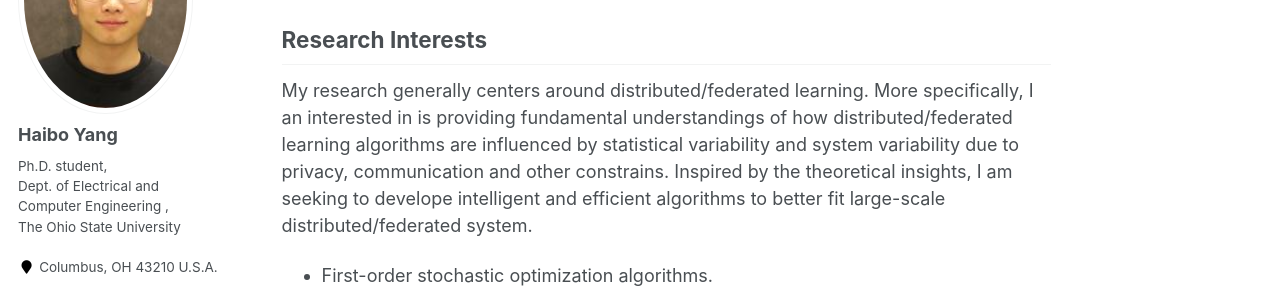
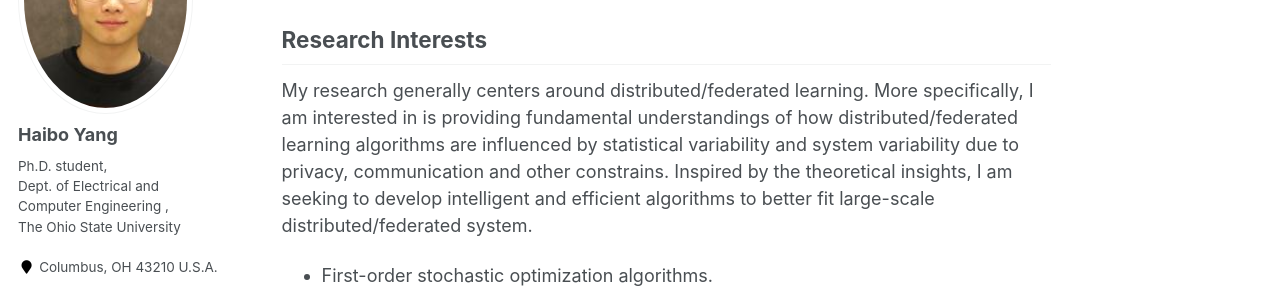
Before and after one commit to Haibo-Yang-OSU/homepage, a Jekyll site: the page built from _pages/about.md, in a window 1280 px wide and 1051 px high. Shown: the part 233-521 px from the top of the window. Built offline with Jekyll 4.4.1, drawn with Linux system fonts in a browser that asks for light colours.

Commit message:
fix  typo

```diff
--- a/_pages/about.md
+++ b/_pages/about.md
@@ -14,7 +14,7 @@ My name is Haibo Yang. I am a fourth-year Ph.D. student in the [Dept. of ECE](ht
 Research Interests
 ------
 
-My research generally centers around distributed/federated learning. More specifically, I an interested in is providing fundamental understandings of how distributed/federated learning algorithms are influenced by statistical variability and system variability due to privacy, communication and other constrains. Inspired by the theoretical insights, I am seeking to develope intelligent and efficient algorithms to better fit large-scale distributed/federated system.
+My research generally centers around distributed/federated learning. More specifically, I am interested in is providing fundamental understandings of how distributed/federated learning algorithms are influenced by statistical variability and system variability due to privacy, communication and other constrains. Inspired by the theoretical insights, I am seeking to develop intelligent and efficient algorithms to better fit large-scale distributed/federated system.
 
 * First-order stochastic optimization algorithms.<br>
 To develop provable first-order stochastic optimization algorithms for convex/non-convex problems.
```
